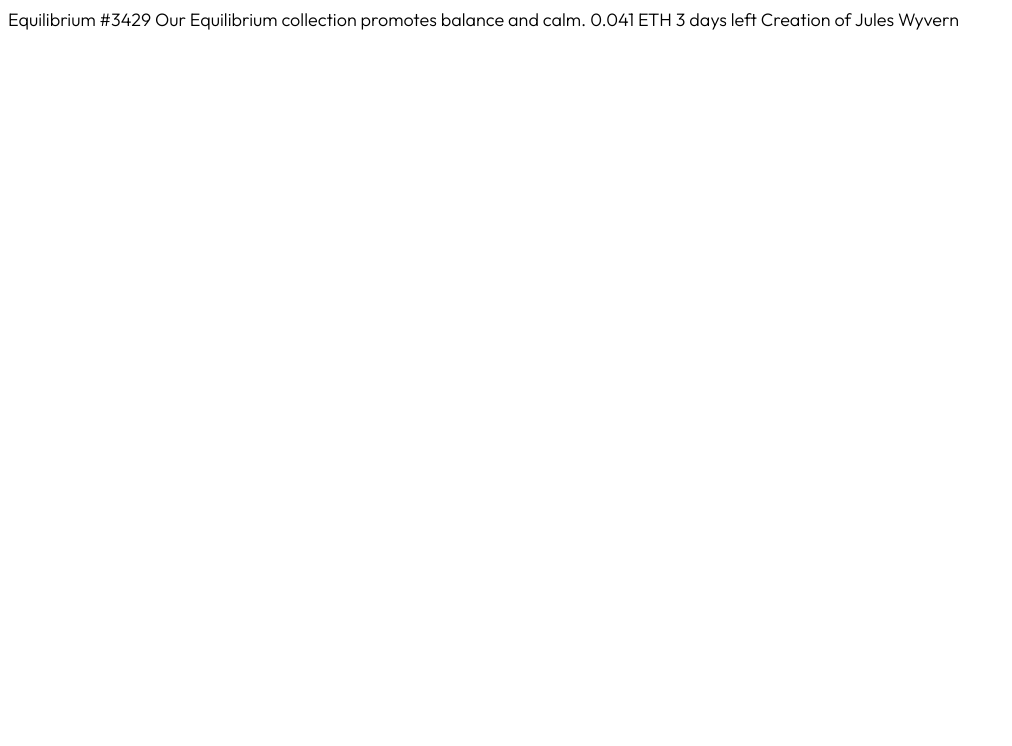
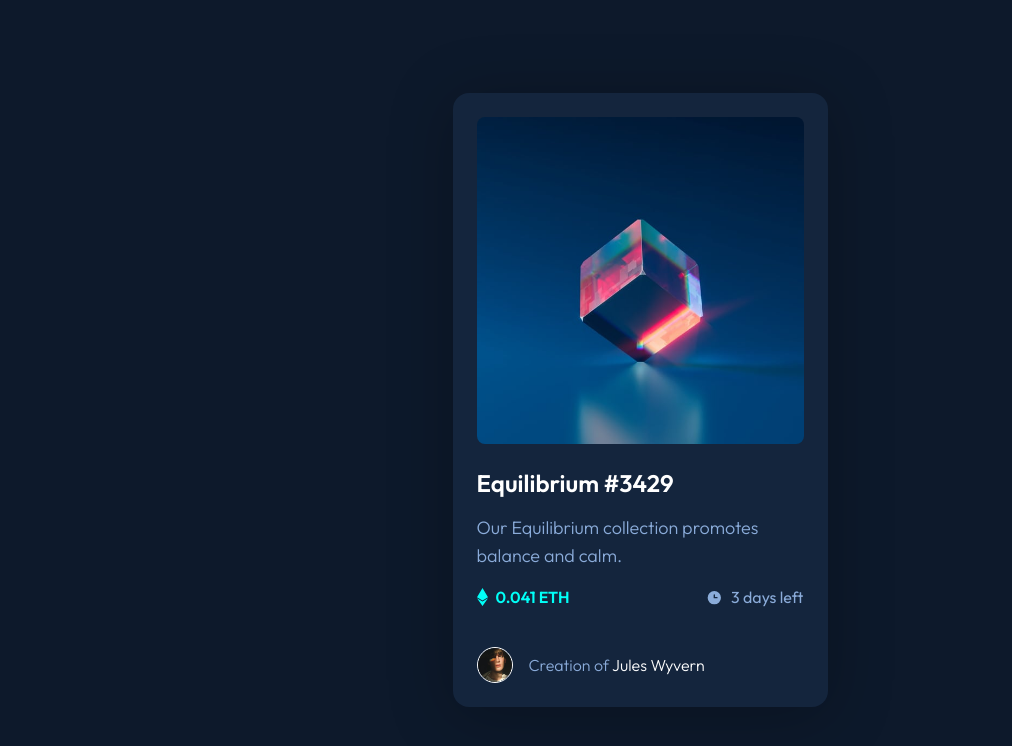
Before and after one commit to 6alactico/Nft-Preview-Card, a plain HTML site: page index.html in a window 1280 px wide. Shown: the whole page, without its empty margins (0-1012 px from the left). Drawn offline with Linux system fonts and the light colour scheme.

Commit message:
update card changes

```diff
--- a/index.html
+++ b/index.html
@@ -2,20 +2,33 @@
 <html lang="en">
 <head>
   <meta charset="UTF-8">
-  <meta name="viewport" content="width=device-width, initial-scale=1.0"> <!-- displays site properly based on user's device -->
-  <link rel="stylesheet" href="https://fonts.googleapis.com/css2?family=Outfit:wght@300,400;600&display=swap">
+  <meta name="viewport" content="width=device-width, initial-scale=1.0">
+  <link rel="stylesheet" href="https://fonts.googleapis.com/css2?family=Outfit:wght@300;400;600&display=swap">
   <link href="styles/styles.css" rel="stylesheet">
   <title>Frontend Mentor | NFT preview card component</title>
 </head>
 <body>
-
-  Equilibrium #3429
-
-  Our Equilibrium collection promotes balance and calm.
-
-  0.041 ETH
-  3 days left
-
-  Creation of Jules Wyvern
+  <article class="card flex-container">
+    <div class="main-img">
+      <span class="overlay flex-container">
+        <svg width="48" height="48" xmlns="http://www.w3.org/2000/svg"><g fill="none" fill-rule="evenodd"><path d="M0 0h48v48H0z"/><path d="M24 9C14 9 5.46 15.22 2 24c3.46 8.78 12 15 22 15 10.01 0 18.54-6.22 22-15-3.46-8.78-11.99-15-22-15Zm0 25c-5.52 0-10-4.48-10-10s4.48-10 10-10 10 4.48 10 10-4.48 10-10 10Zm0-16c-3.31 0-6 2.69-6 6s2.69 6 6 6 6-2.69 6-6-2.69-6-6-6Z" fill="#FFF" fill-rule="nonzero"/></g>
+        </svg>
+      </span>
+      <img src="/images/image-equilibrium.jpg" alt="Glass block">
+    </div>
+    <section class="content flex-container">
+      <h1 class="title">Equilibrium #3429</h1>
+      <p class="description">Our Equilibrium collection promotes balance and calm.</p>
+      <div class="inline-layout">
+        <p class="inline-left"><svg role="img" width="11" height="18" xmlns="http://www.w3.org/2000/svg"><path d="M11 10.216 5.5 18 0 10.216l5.5 3.263 5.5-3.262ZM5.5 0l5.496 9.169L5.5 12.43 0 9.17 5.5 0Z" fill="#00FFF8"/></svg>0.041 ETH</p>
+        <p class="inline-right"><svg role="img" width="17" height="17" xmlns="http://www.w3.org/2000/svg"><path d="M8.305 2.007a6.667 6.667 0 1 0 0 13.334 6.667 6.667 0 0 0 0-13.334Zm2.667 7.334H8.305a.667.667 0 0 1-.667-.667V6.007a.667.667 0 0 1 1.334 0v2h2a.667.667 0 0 1 0 1.334Z" fill="#8BACD9"/></svg>3 days left</p>
+      </div>
+      <hr>
+      <div class="creator">
+        <img class="profile-img" src="/images/image-avatar.png" alt="avatar">
+        <p>Creation of <span class="creator-name"> Jules Wyvern </span></p>
+      </div>
+    </section>
+  </article>
 </body>
 </html>
--- a/styles/styles.scss
+++ b/styles/styles.scss
@@ -1,14 +1,119 @@
+@use "layout" as *;
+@use "spacing" as *;
+@use "typography" as *;
 
 :root {
+    --cyan400: hsl(178, 100%, 50%);
     --blue500: hsl(215, 51%, 70%);
-    --cyan400: hsl(178, 100%, 50%);
-    --Blue950: hsl(217, 54%, 11%);
-    --Blue900: hsl(216, 50%, 16%);
-    --Blue800: hsl(215, 32%, 27%);
+    --blue800: hsl(215, 32%, 27%);
+    --blue900: hsl(216, 50%, 16%);
+    --blue950: hsl(217, 54%, 11%);
     --White: hsl(0, 0%, 100%);
 }
 
 body {
+    @include body;
+    align-items: center;
+    background-color: var(--blue950);
+    color: var(--blue500);
+    display: flex;
     font-family: "Outfit", sans-serif;
     font-size: 1.125rem;
+    justify-self: center;
 }
+
+img {
+    display: block;
+    width: 100%;
+}
+
+.title, .creator-name {
+    color: var(--White);
+}
+
+.card {
+    background-color: var(--blue900);
+    border-radius: 1rem;
+    box-shadow: 0 0.5rem 4rem hsla(0, 0, 0, 0.25);
+    gap: $sp-5;
+    padding: $sp-5;
+}
+
+.content {
+    gap: $sp-4;
+}
+
+.main-img {
+    border-radius: 0.5rem;
+    overflow: hidden;
+    position: relative;
+}
+
+.title {
+    font-size: 1.5rem;
+    font-weight: 600;
+}
+
+.description {
+    font-weight: 300;
+    line-height: 1.8rem;
+}
+
+.inline-layout {
+    display: flex;
+    justify-content: space-between;
+    font-size: $fs-base;
+}
+
+.inline-left, .inline-right {
+    align-items: center;
+    display: flex;
+    gap: $sp-2;
+}
+
+.inline-left {
+    color: var(--cyan400);
+    font-weight: 600;
+}
+
+hr {
+   background-color: var(--blue800);
+   border: none;
+   height: 0.003rem;
+   margin-block: 0.25rem;
+}
+
+.profile-img {
+    border: 0.063rem solid var(--White);
+    border-radius: 50%;
+    width: 2.25rem;
+}
+
+.creator {
+    align-items: center;
+    display: flex;
+    color: var(--blue500);
+    font-size: $fs-base;
+    font-weight: 300;
+    gap: $sp-4;
+}
+
+// States
+.main-img:hover, .title:hover, .creator-name:hover, .overlay:hover {
+    color: var(--cyan400);
+    cursor: pointer;
+}
+
+.overlay {
+    display: none;
+}
+
+.main-img:hover .overlay {
+    align-items: center;
+    background-color: hsla(178, 100%, 50%, 0.5);
+    display: flex;
+    height: 100%;
+    justify-content: center;
+    position: absolute;
+    width: 100%;
+}
```
Also changed, not shown: styles/styles.css, 1 other file.
